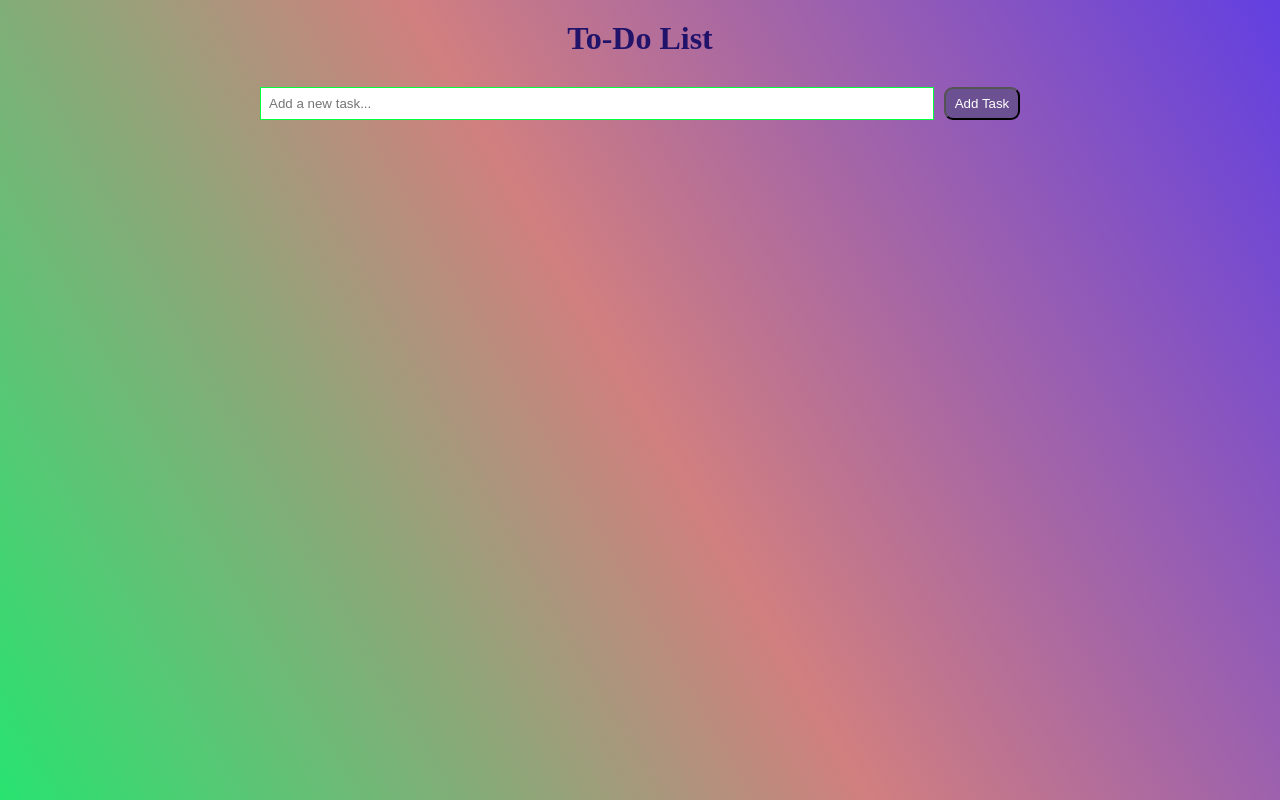
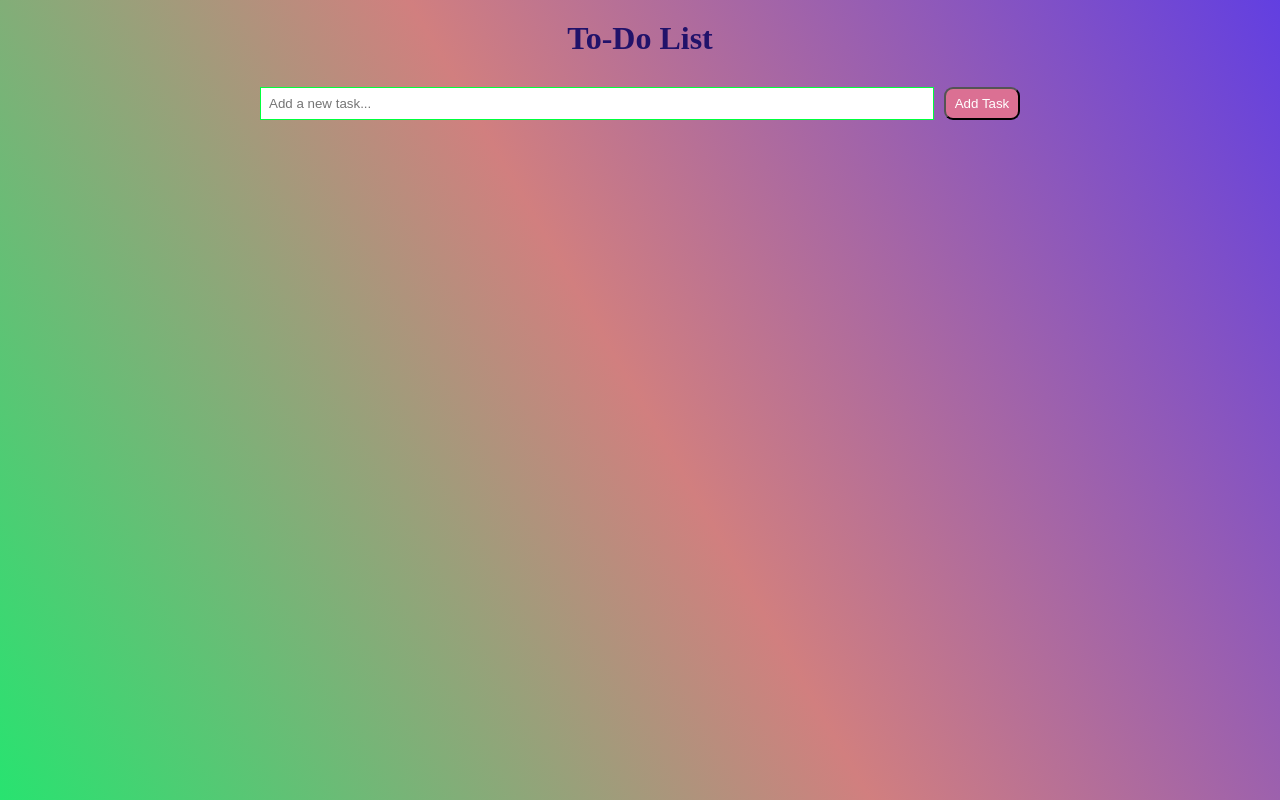
Before and after one commit to jupallivinaykumar/myinternship1-4, a plain HTML site: page week4/index.html in a window 1280 px wide. Drawn offline with Linux system fonts and the light colour scheme.

Commit message:
Update styles.css

```diff
--- a/week4/styles.css
+++ b/week4/styles.css
@@ -86,7 +86,7 @@ h1 {
 }
 
 .addbtn{
-    background-color: #6b5191;
+    background-color: #DB7093;
     color: white;
     border-radius: 9px;
     width: 10%;
```
